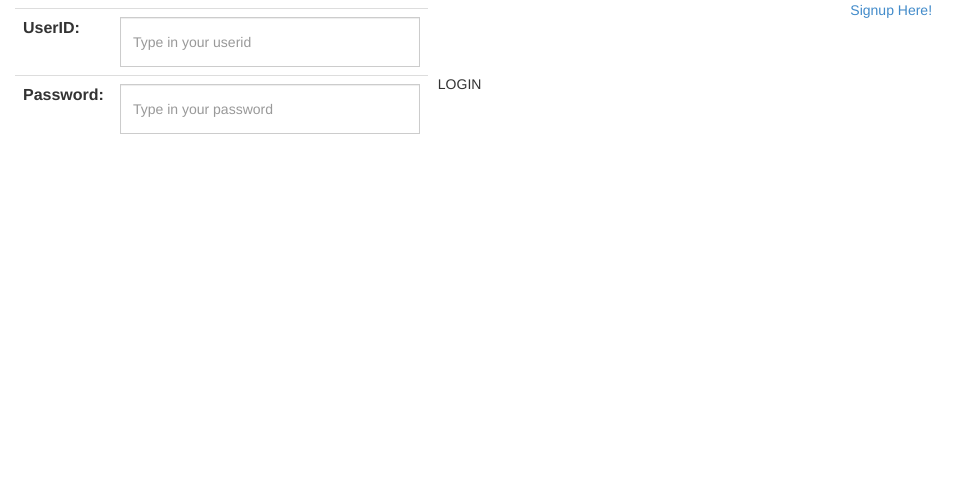
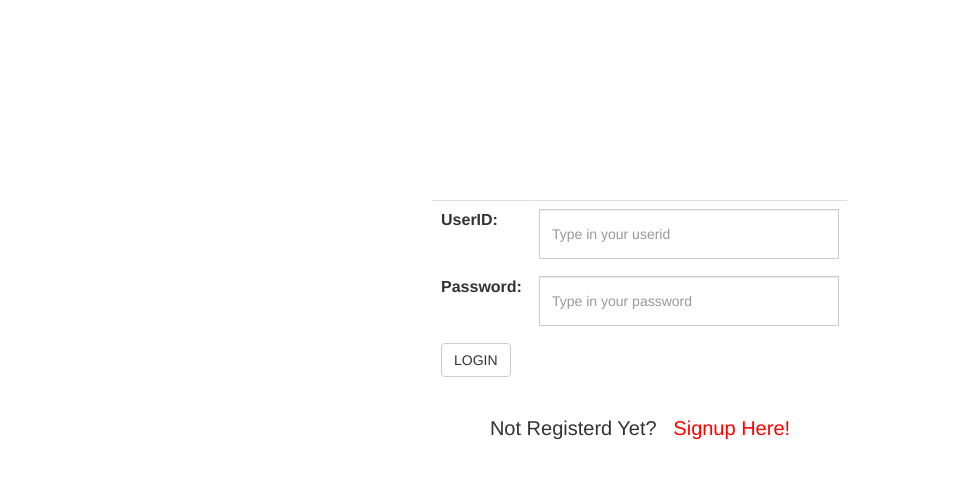
Before and after one commit to michlucifer/my_web, a PHP site: page /login.php in a window 1280 px wide. Shown: the top 479 px of the page, without its empty margins (0-979 px from the left). Run offline with PHP 8.4, Linux system fonts and the light colour scheme.

Commit message:
login page

```diff
--- a/css/style.css
+++ b/css/style.css
@@ -35,6 +35,8 @@ body {
   font-family: 'Myriad Set Pro';
   src: url('../font/myriad-set-pro_thin.ttf');
   }
+
+  /*----------------------    index.php   ----------------------*/
 .container-fluid {
  width:100%;
  padding-left:0px;
@@ -43,6 +45,7 @@ body {
  background-color: rgb(165,222,228);*/
  background: url(../image/bg3.jpg);
  background-size: 100%;
+ text-align: center;
 
 }
 .navbar-me-text a{
@@ -103,3 +106,21 @@ color:black;
    font-family: "Myriad Set Pro";
 
 }
+
+  /*----------------------     login.php    ----------------------*/
+  .login-page {
+    margin-top:200px;
+    text-align: center;
+    margin-left:auto;
+    margin-right:auto;
+    float:center;
+  }
+  .register-notice {
+    font-size: 20px;
+  }
+  .register-notice a{
+    color: red;
+  }
+  .register-notice a:hover{
+    color: blue;
+  }
--- a/login.php
+++ b/login.php
@@ -4,11 +4,19 @@
 	<script src="bootstrap/js/bootstrap.min.js"></script>
 	<link rel="stylesheet" href="css/style.css" media="screen" type="text/css" />
 	<link rel="stylesheet" href="css/bootstrap/css/bootstrap.css" media="screen" type="text/css" />
+<style type="text/css">
+table, td, tr {
+ border:1px solid #ffffff;
+ border-collapse:collapse;
+}
+</style>
 </head>
 	<body>
-		<form action="login_process.php" method="POST" class="navbar-form navbar-left">
+		<div class="container-fluid" style="background:#ffffff;">
+			<div class="login-page">
+			<form action="login_process.php" method="POST" class="navbar-form">
 				<div class="form-group">
-				<table class="table">
+					<table class="login-input  table">
 						<tr>
 							<td>
 								<label>
@@ -29,10 +37,17 @@
 								<input type="password" class="form-control" name="pass" placeholder="Type in your password" style="width:300px;height:50px;border-radius:0;"/>
 							</td>
 						</tr>
+						<tr>
+							<td><button type="submit" class="btn btn-default">LOGIN</button></td>
+						</tr>
 					</table>
 				</div>
-					<input type="submit" value="LOGIN" style="background-color:rgba(255,255,255,0.7); border:0px; height:50px;"/>
+			</div>
 			</form>
-		<a href="new_user.php">Signup Here!</a>
+			<div class="register-notice">
+				<span>Not Registerd Yet? &nbsp;&nbsp;</span><a href="new_user.php">Signup Here!</a>
+			</div>
+
+		</div>
 	</body>
 </html>
```
Lines whose indentation alone changed are shown as unchanged.
